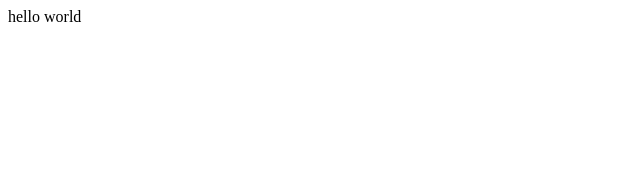
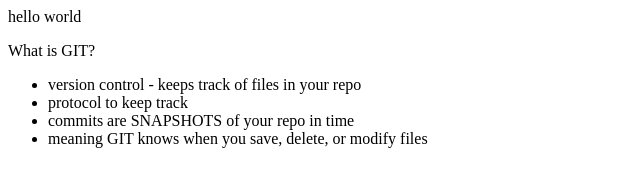
Before and after one commit to timcombs/test_repo, a plain HTML site: page index.html in a window 1280 px wide. Shown: the whole page, without its empty margins (0-640 px from the left). Drawn offline with Linux system fonts and the light colour scheme.

Commit message:
added a unordered list

```diff
--- a/index.html
+++ b/index.html
@@ -9,5 +9,13 @@
 
   <body>
     hello world
+
+    <p>What is GIT?</p>
+    <ul>
+      <li>version control - keeps track of files in your repo</li>
+      <li>protocol to keep track</li>
+      <li>commits are SNAPSHOTS of your repo in time</li>
+      <li>meaning GIT knows when you save, delete, or modify files</li>
+    </ul>
   </body>
 </html>
```
